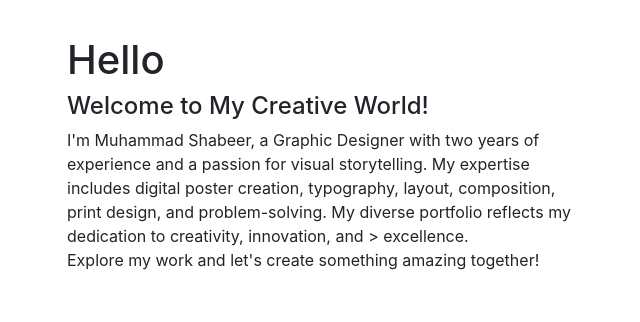
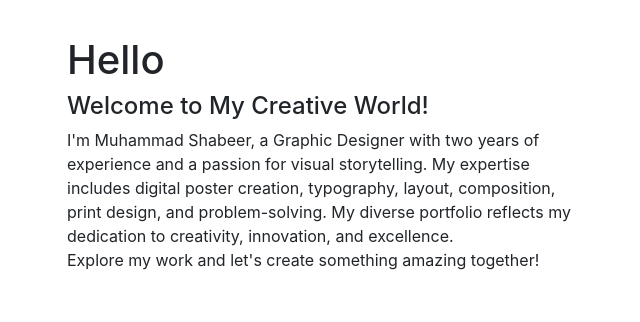
Before and after one commit to Ajmalpkd/Shabeer, a plain HTML site: page index.html in a window 1280 px wide. Shown: the part 144-466 px from the top of the page, 621-1261 px from the left. Drawn offline with nearby package versions, Linux system fonts and the light colour scheme.

Commit message:
Update index.html

```diff
--- a/index.html
+++ b/index.html
@@ -54,7 +54,7 @@
           <div class="col-md-6 pl-5">
             <h1 class="pt-4">Hello</h1>
             <h4>Welcome to My Creative World!</h4>
-            <p>I'm Muhammad Shabeer, a Graphic Designer with two years of experience and a passion for visual storytelling. My expertise includes digital poster creation, typography, layout, composition, print  design, and problem-solving. My diverse portfolio reflects my dedication to creativity, innovation, and > excellence.
+            <p>I'm Muhammad Shabeer, a Graphic Designer with two years of experience and a passion for visual storytelling. My expertise includes digital poster creation, typography, layout, composition, print  design, and problem-solving. My diverse portfolio reflects my dedication to creativity, innovation, and excellence.
 
               <br>Explore my work and let's create something amazing together!</p>
           </div>
```
